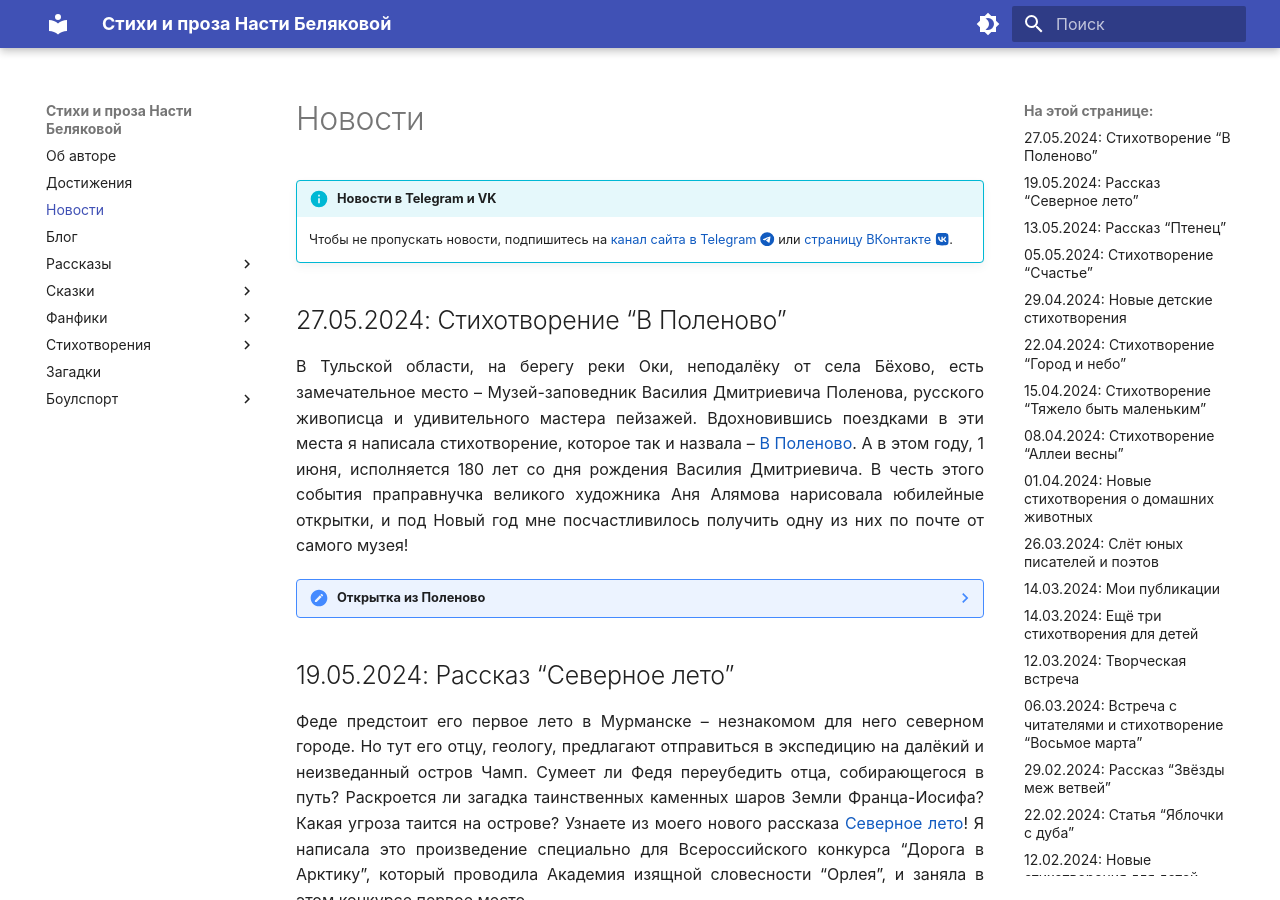
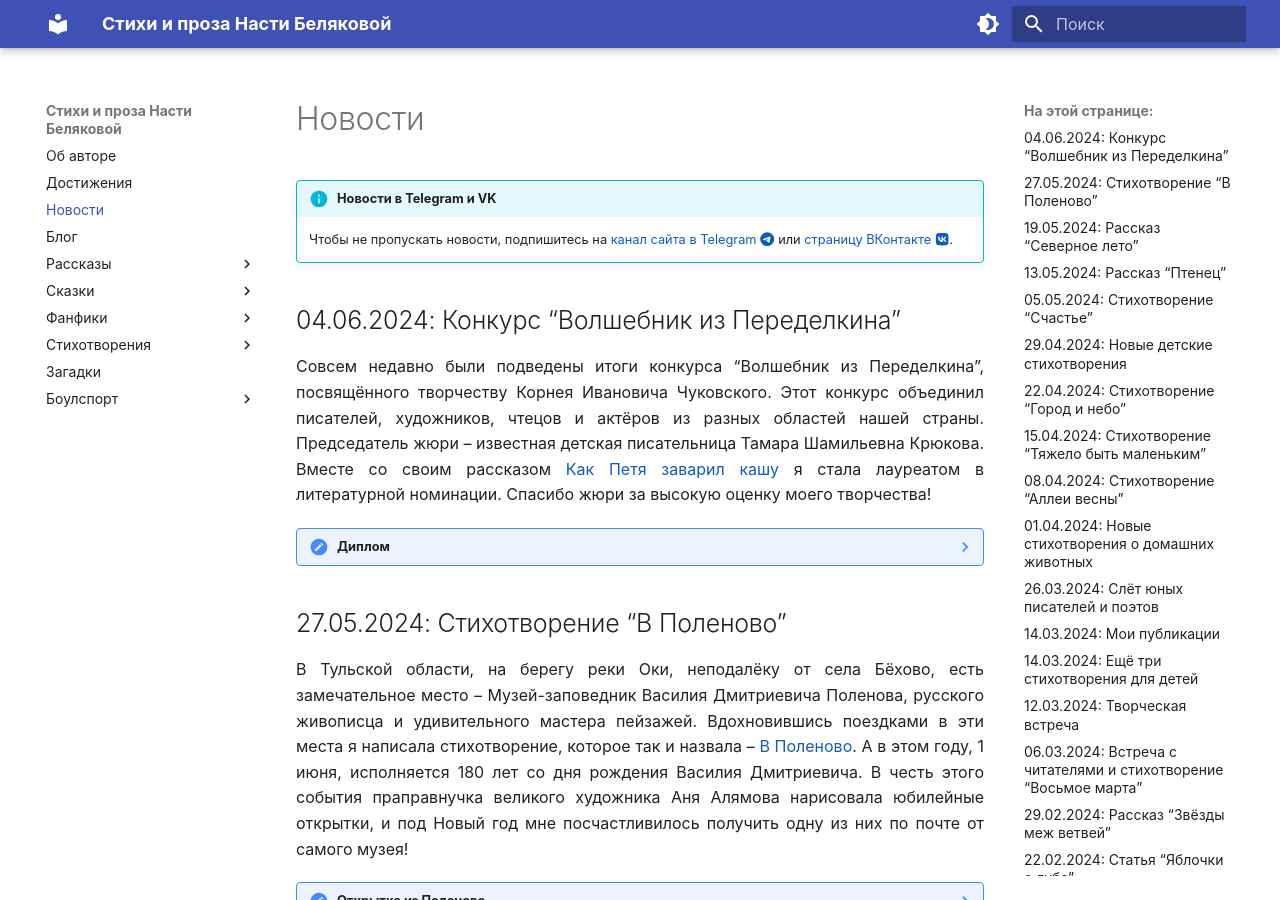
Before and after one commit to lib-beliakova/lib-beliakova.github.io, an MkDocs documentation site: the page built from docs/news.md, in a window 1280 px wide and 900 px high. Built offline with MkDocs 1.6.1 and Material for MkDocs 9.7.7, drawn with Linux system fonts in a browser that asks for light colours.

Commit message:
Peredelkino

```diff
--- a/docs/news.md
+++ b/docs/news.md
@@ -2,6 +2,13 @@
 
 !!! info "Новости в Telegram и VK"
     Чтобы не пропускать новости, подпишитесь на [канал сайта в Telegram :fontawesome-brands-telegram:](https://t.me/lib_beliakova) или [страницу ВКонтакте :fontawesome-brands-vk:](https://vk.com/lib_beliakova).
+
+## 04.06.2024: Конкурс "Волшебник из Переделкина"
+
+Совсем недавно были подведены итоги конкурса "Волшебник из Переделкина", посвящённого творчеству Корнея Ивановича Чуковского. Этот конкурс объединил писателей, художников, чтецов и актёров из разных областей нашей страны. Председатель жюри -- известная детская писательница Тамара Шамильевна Крюкова. Вместе со своим рассказом [Как Петя заварил кашу](stories/petya.md) я стала лауреатом в литературной номинации. Спасибо жюри за высокую оценку моего творчества!
+
+??? note "Диплом"
+    ![Диплом](images/achievements/diplom-peredelkino.jpg)
 
 ## 27.05.2024: Стихотворение "В Поленово"
 
```
